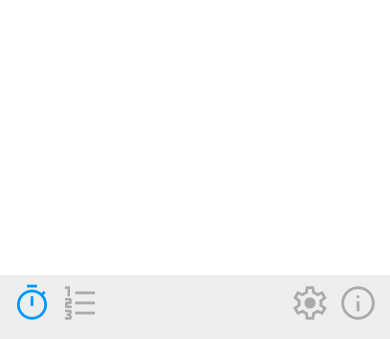
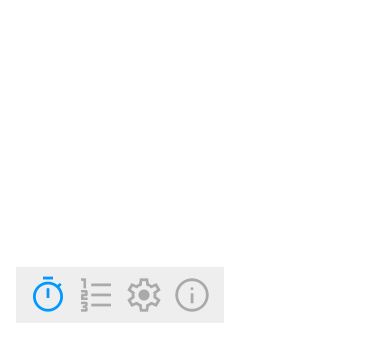
Before and after one commit to adrian154/cubetime, a plain HTML site: page static/index.html in a window 390 px wide. Shown: the part 505-844 px from the top of the page. Drawn offline with nearby package versions, Linux system fonts and the light colour scheme.

Commit message:
shrink nav on mobile

```diff
--- a/static/main.css
+++ b/static/main.css
@@ -83,7 +83,8 @@ nav {
 
 @media (max-width: 600px) {
     nav {
-        padding-bottom: 1em;
+        width: unset;
+        margin: 1em;
     }
 }
 
```
